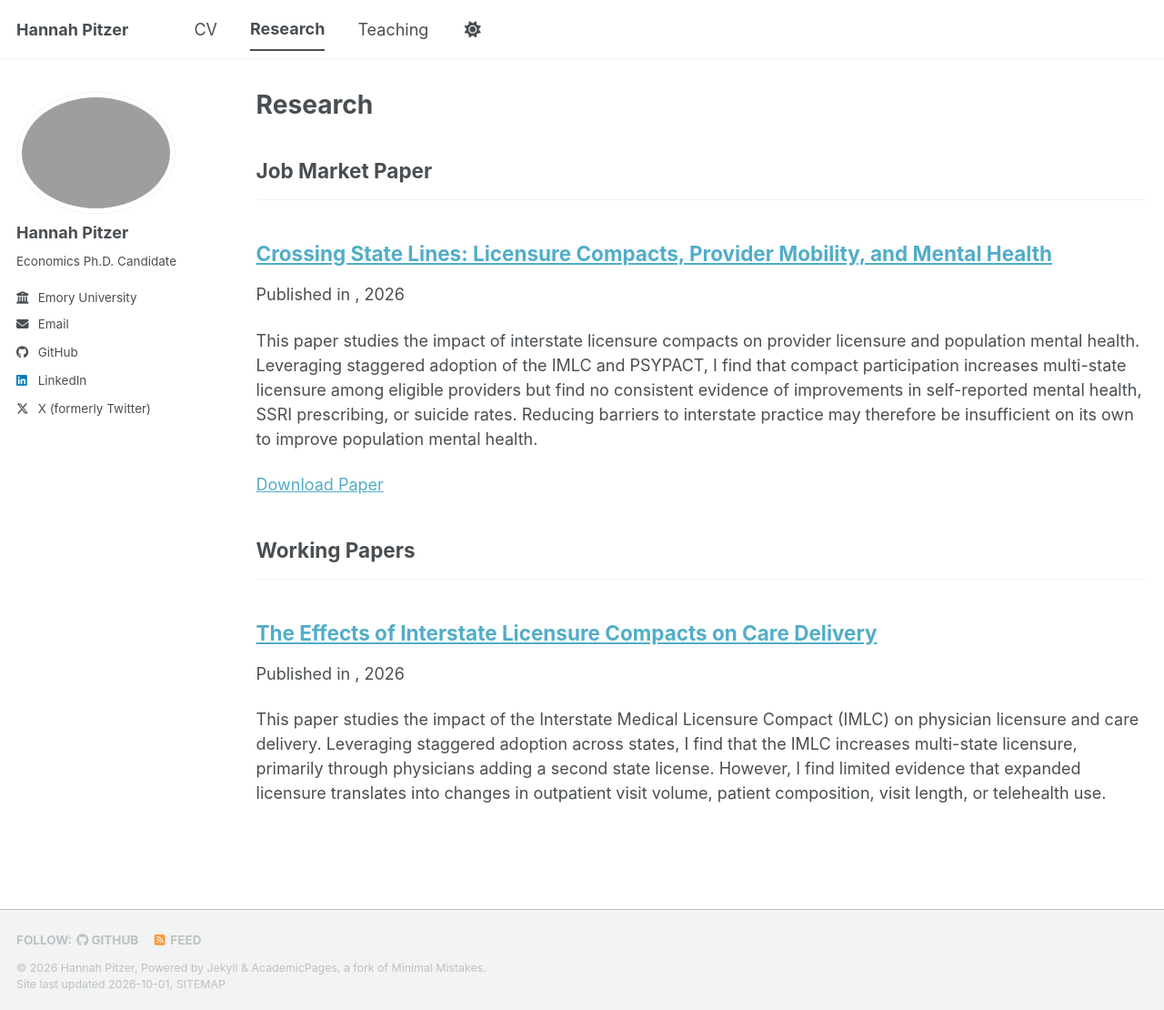
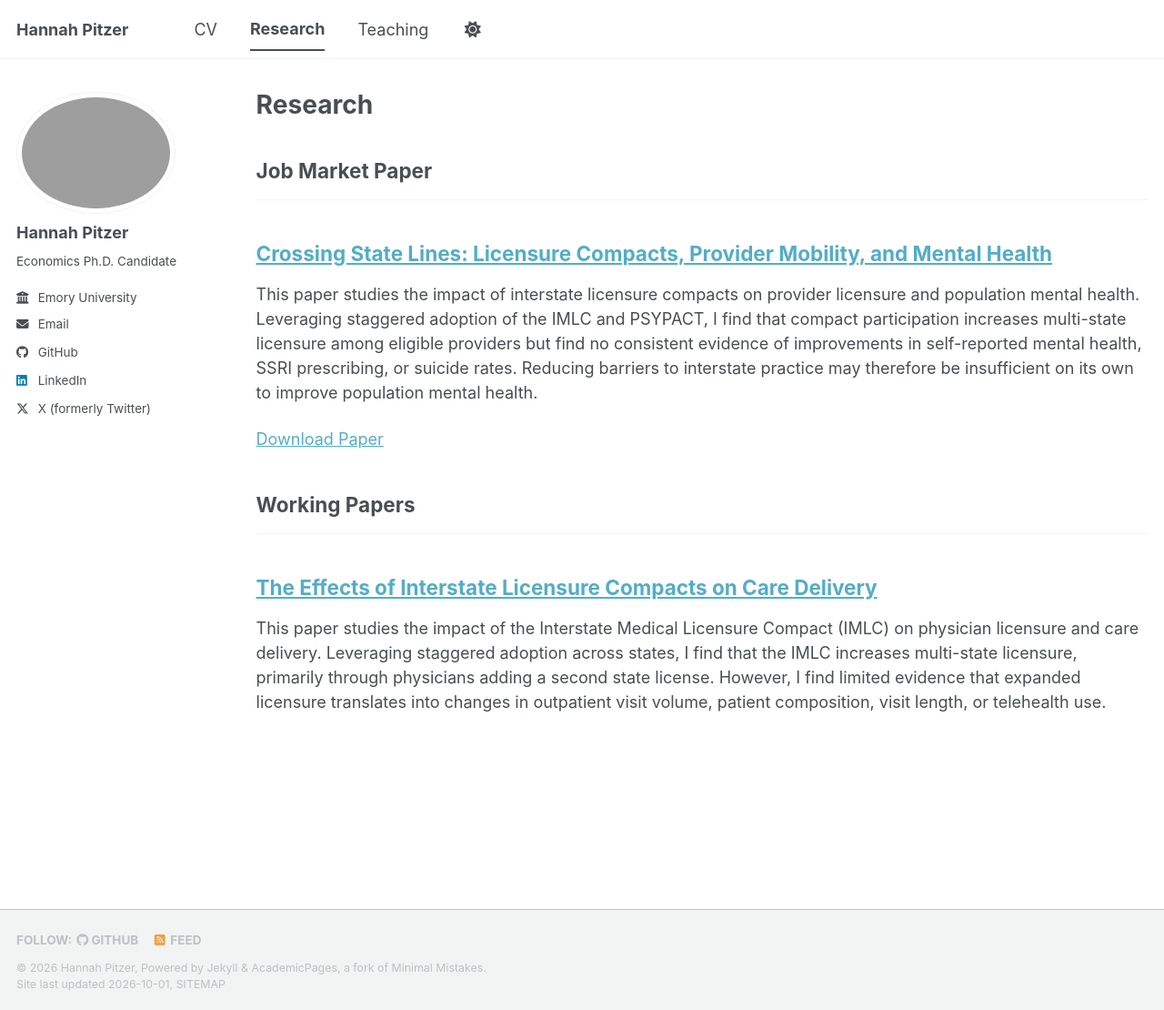
Before and after one commit to hdpitzer/hdpitzer.github.io, a Jekyll site: the page built from _pages/publications.html, in a window 1280 px wide and 1110 px high. Shown: the whole window at 91% size. Built offline with Jekyll 4.4.1, drawn with Linux system fonts in a browser that asks for light colours; a style sheet for code colours, icons or effects is not loaded.

Commit message:
Update archive-single.html

```diff
--- a/_includes/archive-single.html
+++ b/_includes/archive-single.html
@@ -35,16 +35,34 @@
     </h2>
 
     {% if post.read_time %}
-      <p class="page__meta"><i class="fa fa-clock" aria-hidden="true"></i> {% include read-time.html %}</p>
-    {% endif %}
+  <p class="page__meta">
+    <i class="fa fa-clock" aria-hidden="true"></i> {% include read-time.html %}
+  </p>
+{% endif %}
 
-        {% if post.collection == 'teaching' %}
-          <p> {{ post.type }}, <i>{{ post.venue }}</i>, {{ post.date | default: "1900-01-01" | date: "%Y" }} </p>
-        {% elsif post.collection == 'publications' %}
-          <p>Published in <i>{{ post.venue }}</i>, {{ post.date | default: "1900-01-01" | date: "%Y" }} </p>
-        {% elsif post.date %}
-         <p class="page__date"><strong><i class="fa fa-fw fa-calendar" aria-hidden="true"></i> {{ site.data.ui-text[site.locale].date_label | default: "Published:" }}</strong> <time datetime="{{ post.date | default: "1900-01-01" | date_to_xmlschema }}">{{ post.date | default: "1900-01-01" | date: "%B %d, %Y" }}</time></p>
-        {% endif %}
+{% if post.collection == 'teaching' %}
+  <p>
+    {{ post.type }}, <i>{{ post.venue }}</i>, {{ post.date | default: "1900-01-01" | date: "%Y" }}
+  </p>
+
+{% elsif post.collection == 'publications' %}
+  {% if post.venue %}
+    <p>
+      Published in <i>{{ post.venue }}</i>{% if post.date %}, {{ post.date | date: "%Y" }}{% endif %}
+    </p>
+  {% endif %}
+
+{% elsif post.date %}
+  <p class="page__date">
+    <strong>
+      <i class="fa fa-fw fa-calendar" aria-hidden="true"></i>
+      {{ site.data.ui-text[site.locale].date_label | default: "Published:" }}
+    </strong>
+    <time datetime="{{ post.date | default: "1900-01-01" | date_to_xmlschema }}">
+      {{ post.date | default: "1900-01-01" | date: "%B %d, %Y" }}
+    </time>
+  </p>
+{% endif %}
 
     {% if post.excerpt and site.read_more != 'enabled' %}
     <p class="archive__item-excerpt" itemprop="description">{{ post.excerpt | markdownify }}</p>
```
